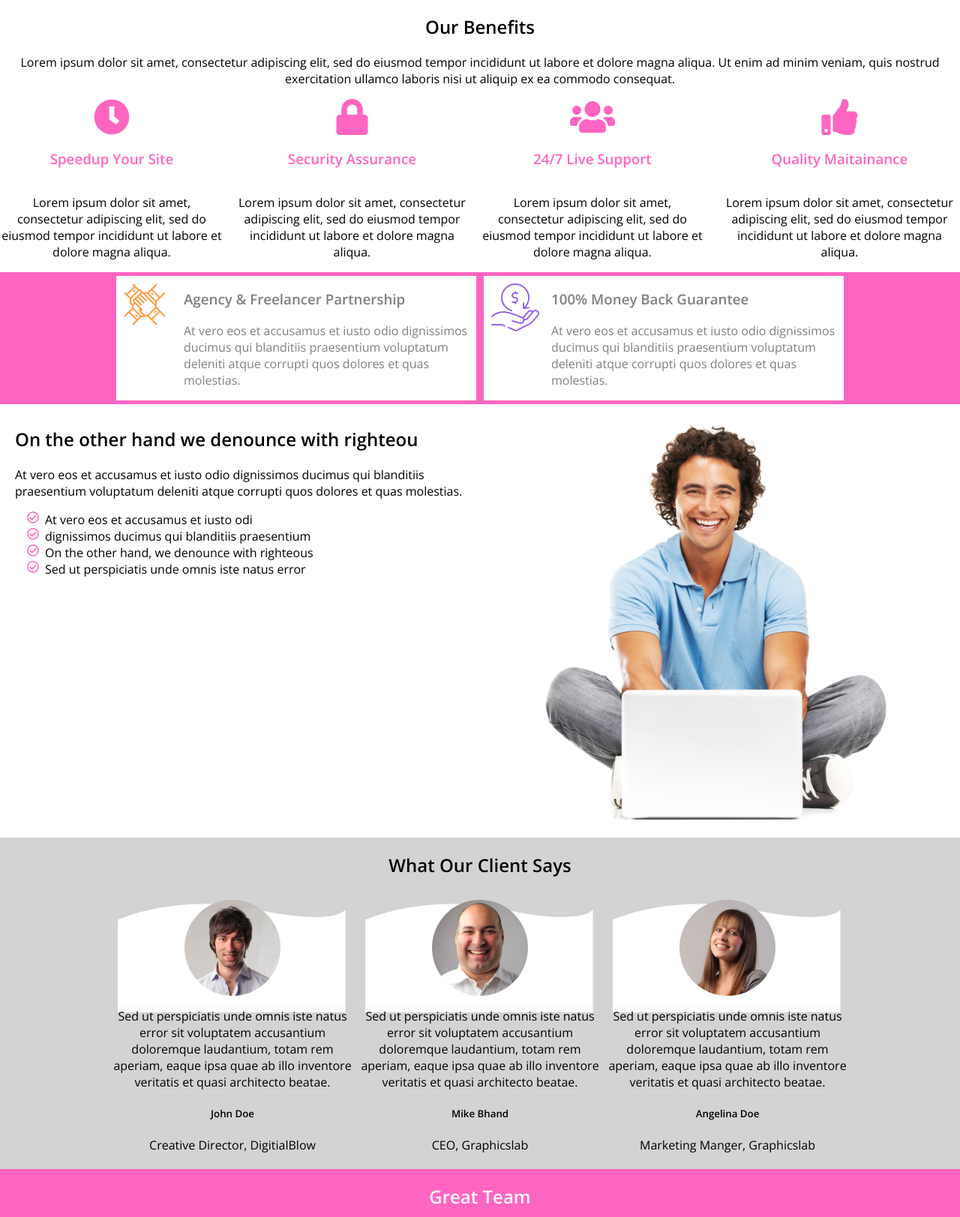
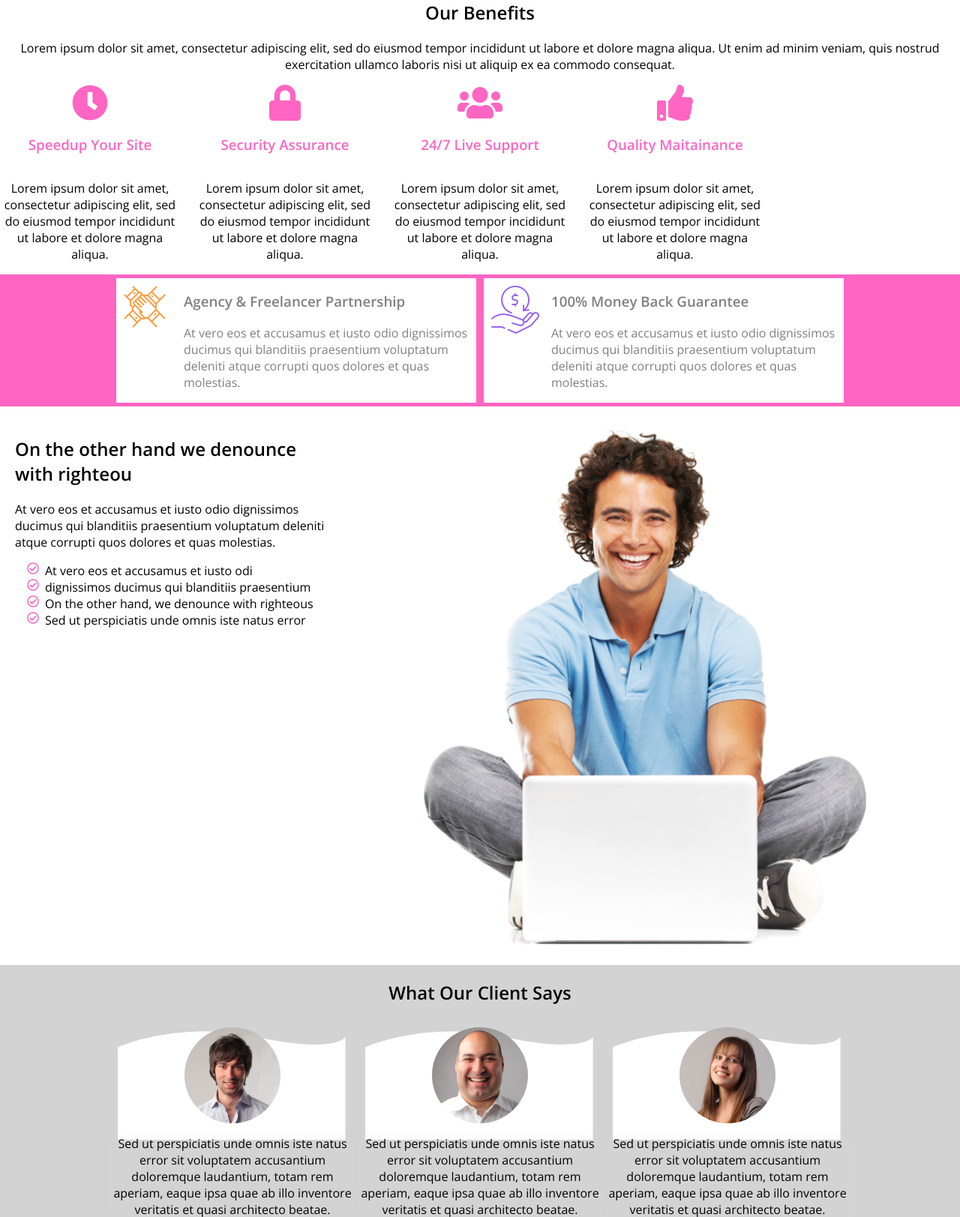
Before and after one commit to MikeGratsas/bit, a PHP site: page /soran/ in a window 1280 px wide. Shown: the part 368-1991 px from the top of the page at 75% size. Run offline with PHP 8.4, Linux system fonts and the light colour scheme; some libraries are stand-ins or nearby versions.

Commit message:
grid autofill

```diff
--- a/soran/index.html
+++ b/soran/index.html
@@ -17,7 +17,7 @@
         <header class="header centered">
             <h1><span class="fas fa-sun foreground"></span> SORAN</h1>
             <nav class="navigation">
-                <ul class="menu">
+                <ul id="nav-menu" class="menu">
                     <li><a class="button" href="#example">Task Example</a></li>
                     <li><a class="button" href="#pricing">Pricing</a></li>
                     <li><a class="button" href="#blog">Blog</a></li>
@@ -42,15 +42,15 @@
                 </form>
                 <ul class="menu">
                     <li>
-                        <a id="facebook" class="circle bordered facebook-bg" href="#facebook" title="Facebook">
+                        <a id="facebook" class="circle button bordered facebook-bg" href="#facebook" title="Facebook">
                         </a>
                     </li>
                     <li>
-                        <a id="twitter" class="circle bordered twitter-bg" href="#twitter" title="Twitter">
+                        <a id="twitter" class="circle button bordered twitter-bg" href="#twitter" title="Twitter">
                         </a>
                     </li>
                     <li>
-                        <a id="linkedin" class="circle bordered linkedin-bg" href="#linkedin" title="LinkedIn">
+                        <a id="linkedin" class="circle button bordered linkedin-bg" href="#linkedin" title="LinkedIn">
                         </a>
                     </li>
                 </ul>
@@ -106,7 +106,6 @@
                 </section>
             </div>
             <section id="present">
-                <img class="float-right" src="images/show.png" alt="show" />
                 <div class="mission">
                     <h2>On the other hand we denounce with righteou</h2>
                     <p>At vero eos et accusamus et iusto odio dignissimos ducimus qui blanditiis praesentium voluptatum deleniti atque corrupti quos dolores et quas molestias.</p>
@@ -117,6 +116,7 @@
                         <li><span class="fa-li far fa-check-circle foreground"></span>Sed ut perspiciatis unde omnis iste natus error</li>
                     </ul>
                 </div>
+                <img id="show" src="images/show.png" alt="show" />
             </section>
             <section id="feedback" class="centered">
                 <h2>What Our Client Says</h2>
@@ -156,7 +156,7 @@
             <section id="team" class="colorful centered team-bg">
                 <h2>Great Team</h2>
                 <div class="employees">
-                    <a class="previous circle" href="#previous" title="Previous">
+                    <a class="previous button circle" href="#previous" title="Previous">
                         <span class="auto-margin">
                             <span class="fas fa-angle-left fa-3x"></span>
                         </span>
@@ -176,7 +176,7 @@
                         <h4>Rayan McGil</h4>
                         <p>UI UX Designer</p>
                     </div>
-                    <a class="next circle" href="#next" title="Next">
+                    <a class="next button circle" href="#next" title="Next">
                         <span class="auto-margin">
                             <span class="fas fa-angle-right fa-3x"></span>
                         </span>
--- a/soran/styles/style.css
+++ b/soran/styles/style.css
@@ -272,12 +289,15 @@ body {
 }
 
 .mission {
-    margin: 10px 50% 10px 10px;
+    flex: 1 1 20em;
+    margin: 10px;
 }
 
-.menu {
-    display: flex;
-    list-style-type: none;
+#show {
+    flex: 1 1 718px;
+    align-self: center;
+    max-width: 100%;
+    max-height: 100%;
 }
 
 .portrait {
@@ -411,7 +431,8 @@ body {
 
 #benefits {
     display: grid;
-    grid-template-columns: repeat(4, auto);
+    justify-content: center;
+    grid-template-columns: repeat(auto-fill, minmax(15em, auto));
     grid-auto-rows: auto auto;
     grid-gap: 20px;
 }
@@ -438,13 +459,12 @@ body {
 }
 
 #present {
+    display: flex;
+    flex-wrap: wrap-reverse;
+    justify-content: space-between;
     padding: 10px;
     overflow: hidden;
 }
-
-    #present > img {
-        max-width: 50%;
-    }
 
 #follow {
     display: flex;
```
Also changed, not shown: other parts of soran/styles/style.css (+29 -8 lines).
